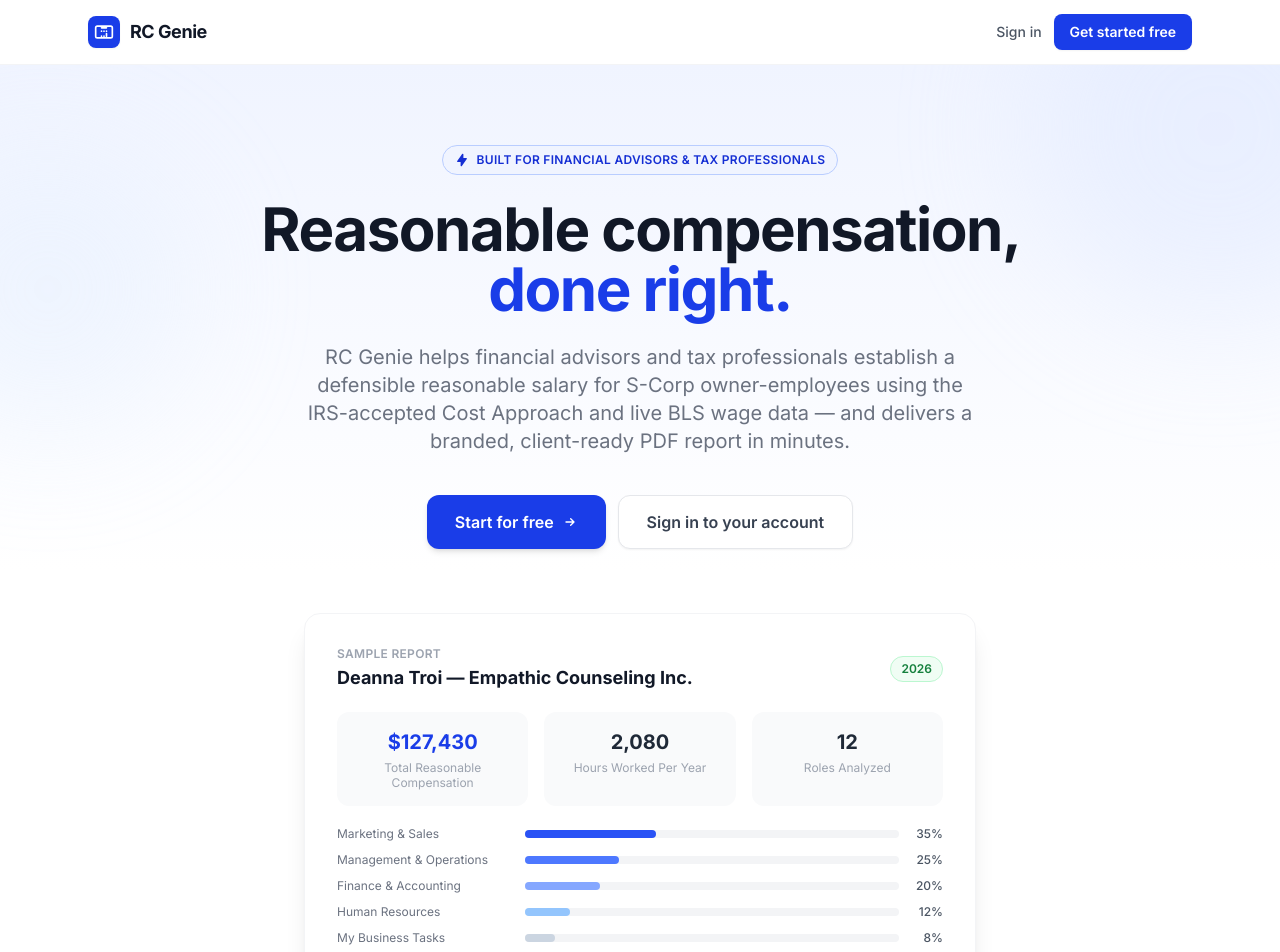
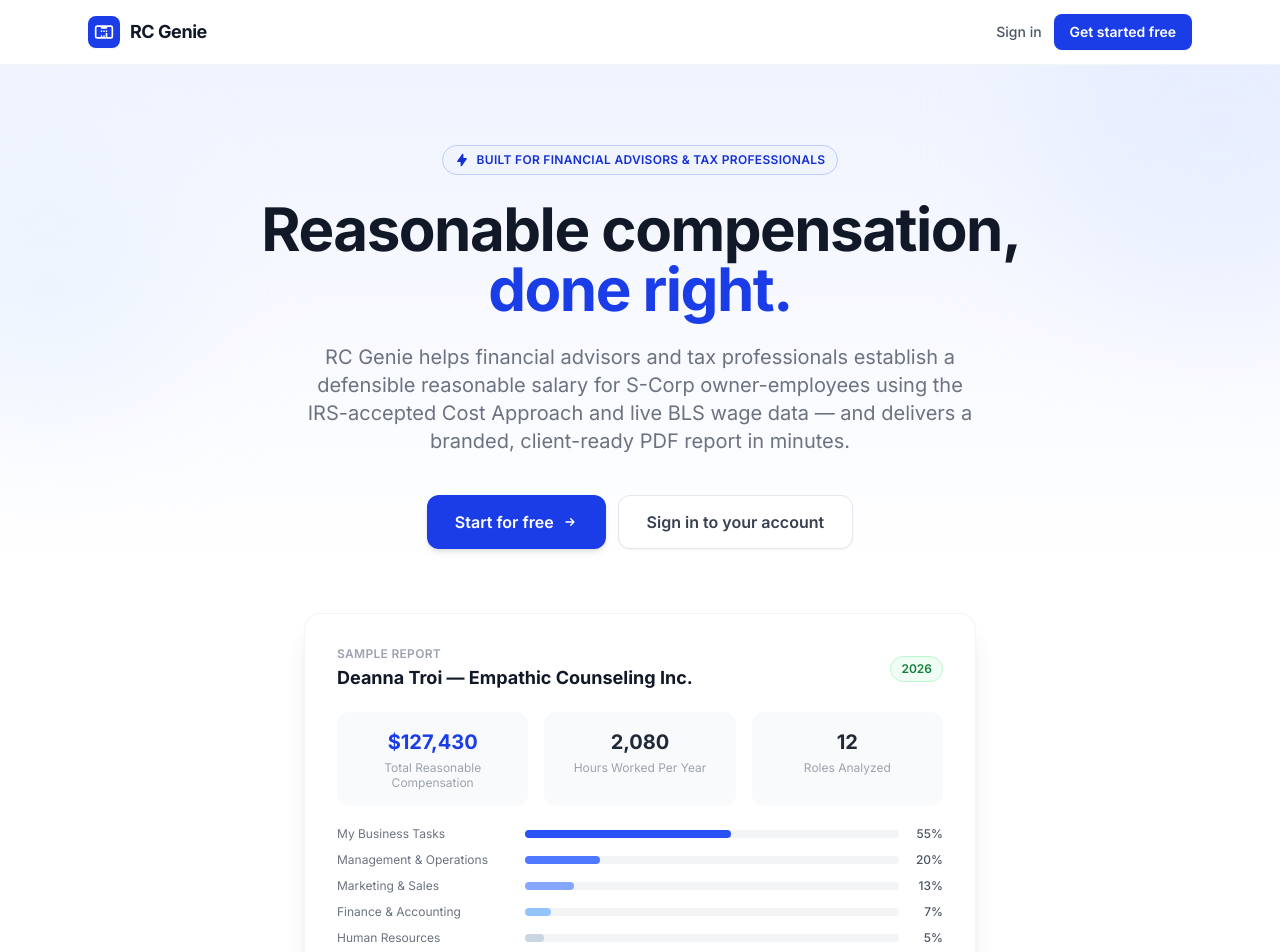
Before and after one commit to mbreyno/rc-genie, a React (Vite) app: page / in a window 1280 px wide. Shown: the top 952 px of the page. Built offline with nearby package versions, Linux system fonts and the light colour scheme; no server answers.

Commit message:
Rebalance sample report breakdown to reflect typical S-Corp owner time allocation

```diff
--- a/src/pages/Landing.jsx
+++ b/src/pages/Landing.jsx
@@ -158,11 +158,11 @@
             </div>
             <div className="space-y-2.5">
               {[
-                { label: 'Marketing & Sales',       pct: 35, color: 'bg-brand-500' },
-                { label: 'Management & Operations', pct: 25, color: 'bg-brand-400' },
-                { label: 'Finance & Accounting',    pct: 20, color: 'bg-brand-300' },
-                { label: 'Human Resources',         pct: 12, color: 'bg-blue-300'  },
-                { label: 'My Business Tasks',       pct: 8,  color: 'bg-slate-300' },
+                { label: 'My Business Tasks',       pct: 55, color: 'bg-brand-500' },
+                { label: 'Management & Operations', pct: 20, color: 'bg-brand-400' },
+                { label: 'Marketing & Sales',       pct: 13, color: 'bg-brand-300' },
+                { label: 'Finance & Accounting',    pct: 7,  color: 'bg-blue-300'  },
+                { label: 'Human Resources',         pct: 5,  color: 'bg-slate-300' },
               ].map(row => (
                 <div key={row.label} className="flex items-center gap-3">
                   <p className="text-xs text-gray-500 w-44 shrink-0">{row.label}</p>
```
